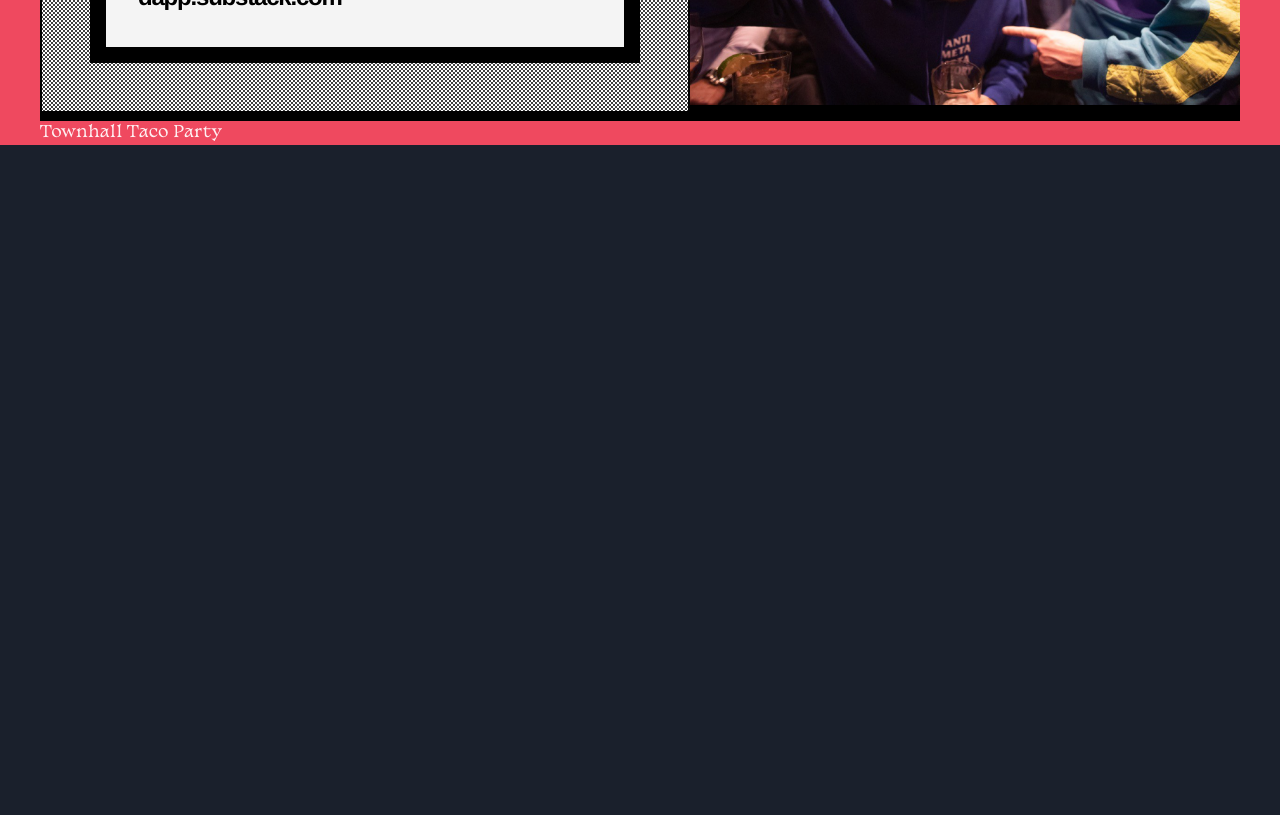
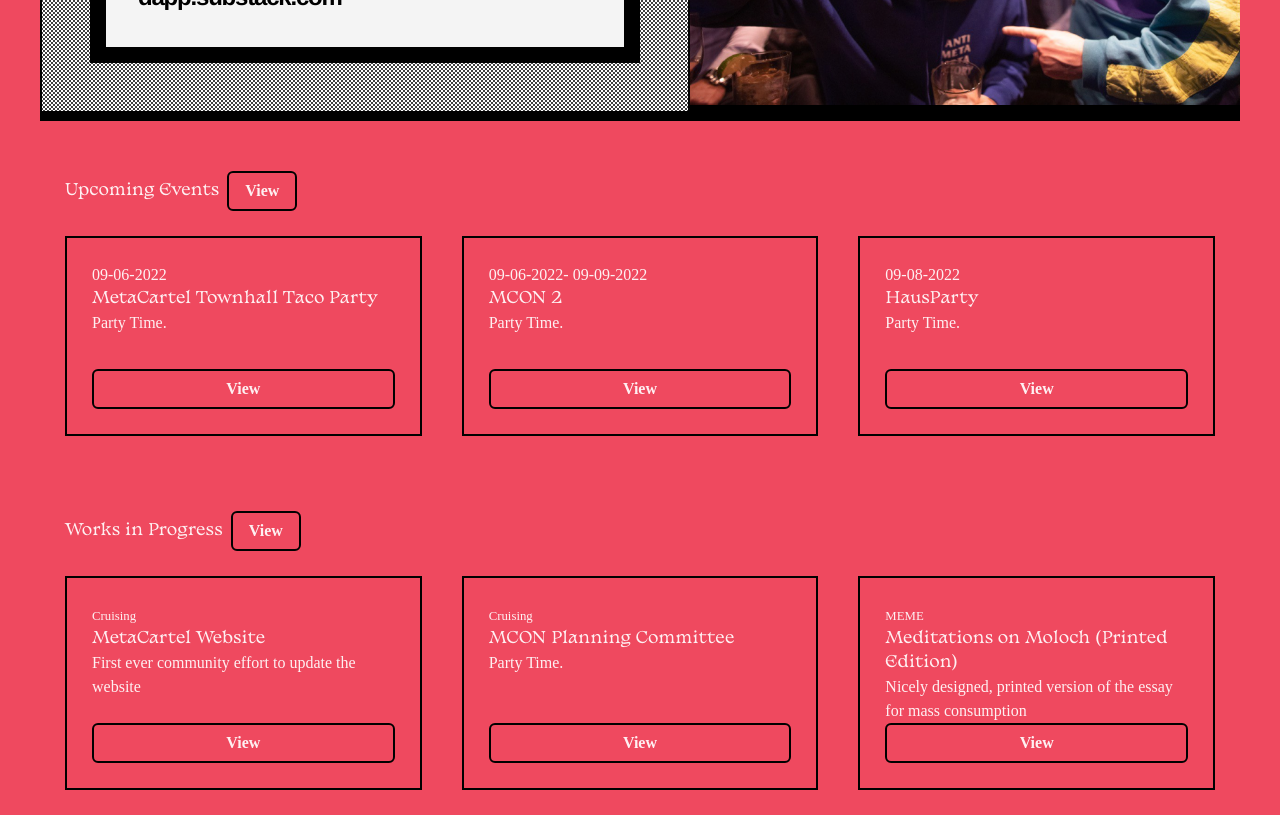
Before and after one commit to metacartel/metacartel-org-site, a Next.js app: page / in a window 1280 px wide. Shown: the part 1960-2775 px from the top of the page. Before the commit the page ends 2105 px from the top, so only its background shows below. Built offline with nearby package versions, Linux system fonts and the light colour scheme; a web font is replaced by a local one.

Commit message:
completes list component scaffold

```diff
--- a/components/CalendarItem.tsx
+++ b/components/CalendarItem.tsx
@@ -1,24 +1,43 @@
-import { Flex, HStack, Text, Box, Button, Grid, GridItem, Heading } from '@chakra-ui/react'
-import Image from 'next/image'
-import Link from "next/link"
+import { Box, BoxProps, Button, Flex, Text  } from '@chakra-ui/react'
 
-export const CalendarItem = () => {
+interface CalendarItemProps extends BoxProps {
+  start: string
+  end: string
+  title: string
+  desc: string
+  url: string
+}
+
+export const CalendarItem = ( props: CalendarItemProps ) => {
+
+  const { start, end, title, desc, url } = props
+
   return (
-    <Flex flexDirection="column">
-      <p><small>Every Tuesday, 12p EST</small></p>
-      <h3>MetaCartel Townhall Taco Party</h3>
-      <p>Catch up on latest haps in the DAO. <i>Members Only</i></p>
+    <Flex flexDirection="column"
+    minHeight={'200px'}
+    borderWidth={2}
+    borderColor="brand.black"
+    borderStyle={'solid'}
+    p={'25'}>
+      <Text>
+          {start}
+      { end !== start ? (<span>- {end}</span>): null}
+      </Text>
+      <h3>{title}</h3>
+      <Text>{desc}</Text>
       <Button
         as='a'
-          borderWidth={1}
-          borderColor="brand.red"
+        borderWidth={2}
+        borderColor="brand.black"
         borderStyle={'solid'}
+        marginTop={'auto'}
         px={4}
         py={2}
         whiteSpace="nowrap"
         bg='none'
         cursor='pointer'
-          _hover={{bg: 'brand.red', color: 'white'}}
+        _hover={{bg: 'brand.black', color: 'white'}}
+        href={url}
       >
         View
       </Button>
--- /dev/null
+++ b/components/CalendarList.tsx
@@ -0,0 +1,60 @@
+import { Flex, HStack, Text, Box, Button, SimpleGrid, GridItem, Heading, propNames } from '@chakra-ui/react'
+import { DatasetJsonLd } from 'next-seo'
+import { CalendarItem } from '../components/CalendarItem'
+
+const data = [
+  { start: "09-06-2022",
+    end: "09-06-2022",
+    title: "MetaCartel Townhall Taco Party",
+    desc: "Party Time.",
+    url: "https://metacartel.org",
+  },
+  { start: "09-06-2022",
+    end: "09-09-2022",
+    title: "MCON 2",
+    desc: "Party Time.",
+    url: "https://metacartel.org",
+  },
+  { start: "09-08-2022",
+    end: "09-08-2022",
+    title: "HausParty",
+    desc: "Party Time.",
+    url: "https://metacartel.org",
+  },
+]
+
+export const CalendarList = () => {
+  return (
+    <Box p={25}>
+      <HStack flexDirection="row" py={25}>
+        <h2>Upcoming Events</h2>
+        <Button
+          as='a'
+          borderWidth={2}
+          borderColor="brand.black"
+          borderStyle={'solid'}
+          px={4}
+          py={2}
+          whiteSpace="nowrap"
+          bg='none'
+          cursor='pointer'
+          _hover={{bg: 'brand.black', color: 'white'}}
+        >
+          View
+        </Button>
+      </HStack>
+      <SimpleGrid columns={[1, null, 2, 3]} spacing='40px'>
+        {data.map(({start, end, title, desc, url }) => (
+            <CalendarItem
+              key={title}
+              start={start}
+              end={end}
+              title={title}
+              desc={desc}
+              url={url}
+            />
+        ))}
+      </SimpleGrid>
+    </Box>
+  )
+}
--- a/components/WipItem.tsx
+++ b/components/WipItem.tsx
@@ -1,24 +1,43 @@
-import { Flex, HStack, Text, Box, Button, Grid, GridItem, Heading } from '@chakra-ui/react'
-import Image from 'next/image'
-import Link from "next/link"
+import { BoxProps, Button, Flex, Text  } from '@chakra-ui/react'
 
-export const WipItem = () => {
+interface WipItemProps extends BoxProps {
+  status: string
+  title: string
+  desc: string
+  url: string
+}
+
+export const WipItem = ( props: WipItemProps ) => {
+
+  const { status, title, desc, url } = props
+
   return (
-    <Flex flexDirection="column">
-      <p><small>Status: MEME</small></p>
-      <h3>MetaMedia</h3>
-      <p>Content creation in support of the cartel culture.</p>
+    <Flex flexDirection="column"
+    minHeight={'200px'}
+    borderWidth={2}
+    borderColor="brand.black"
+    borderStyle={'solid'}
+    p={'25'}>
+      <Text>
+        <small>
+          {status}
+        </small>
+      </Text>
+      <h3>{title}</h3>
+      <Text>{desc}</Text>
       <Button
         as='a'
-          borderWidth={1}
-          borderColor="brand.red"
+        borderWidth={2}
+        borderColor="brand.black"
         borderStyle={'solid'}
+        marginTop={'auto'}
         px={4}
         py={2}
         whiteSpace="nowrap"
         bg='none'
         cursor='pointer'
-          _hover={{bg: 'brand.red', color: 'white'}}
+        _hover={{bg: 'brand.black', color: 'white'}}
+        href={url}
       >
         View
       </Button>
--- /dev/null
+++ b/components/WipList.tsx
@@ -0,0 +1,56 @@
+import { HStack, Text, Box, Button, SimpleGrid, } from '@chakra-ui/react'
+import { DatasetJsonLd } from 'next-seo'
+import { WipItem } from '../components/WipItem'
+
+const data = [
+  { status: "Cruising",
+    title: "MetaCartel Website",
+    desc: "First ever community effort to update the website",
+    url: "https://metacartel.org",
+  },
+  { status: "Cruising",
+    title: "MCON Planning Committee",
+    desc: "Party Time.",
+    url: "https://metacartel.org",
+  },
+  { status: "MEME",
+    title: "Meditations on Moloch (Printed Edition)",
+    desc: "Nicely designed, printed version of the essay for mass consumption",
+    url: "https://metacartel.org",
+  },
+]
+
+export const WipList = () => {
+  return (
+    <Box p={25}>
+      <HStack flexDirection="row" py={25}>
+        <h2>Works in Progress</h2>
+        <Button
+          as='a'
+          borderWidth={2}
+          borderColor="brand.black"
+          borderStyle={'solid'}
+          px={4}
+          py={2}
+          whiteSpace="nowrap"
+          bg='none'
+          cursor='pointer'
+          _hover={{bg: 'brand.black', color: 'white'}}
+        >
+          View
+        </Button>
+      </HStack>
+      <SimpleGrid columns={[1, null, 2, 3]} spacing='40px'>
+        {data.map(({status, title, desc, url }) => (
+            <WipItem
+              key={title}
+              status={status}
+              title={title}
+              desc={desc}
+              url={url}
+            />
+        ))}
+      </SimpleGrid>
+    </Box>
+  )
+}
--- a/components/index.ts
+++ b/components/index.ts
@@ -1,3 +1,7 @@
+export * from "./CalendarItem"
+export * from "./CalendarList"
+export * from "./WipItem"
+export * from "./WipList"
 export * from "./Icon"
 export * from "./IconHeading"
 export * from "./Motto"
--- a/pages/index.tsx
+++ b/pages/index.tsx
@@ -1,5 +1,5 @@
 import { Flex, Box } from "@chakra-ui/react";
-import { PhotoCarousel, ShotsFired, PageHero, Motto } from "../components"
+import { CalendarList, PhotoCarousel, ShotsFired, PageHero, Motto, WipList } from "../components"
 
 const Home = () => {
   return (
@@ -17,9 +17,8 @@
         <ShotsFired />
         <PhotoCarousel />
       </Box>
-      <Box>
-        <h2>Townhall Taco Party</h2>
-      </Box>
+      <CalendarList />
+      <WipList />
   </Flex>
   );
 }
```
Lines whose indentation alone changed are shown as unchanged.
